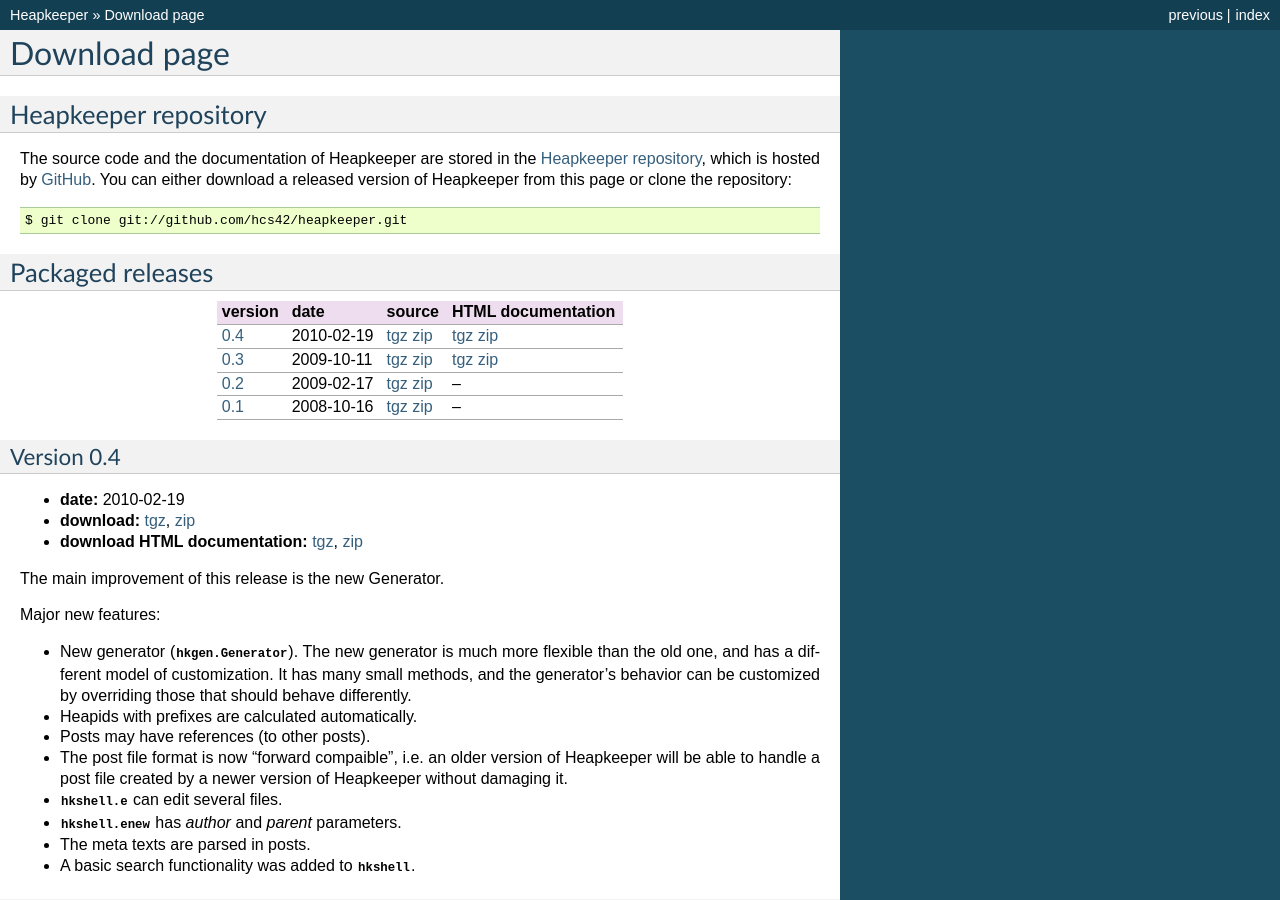
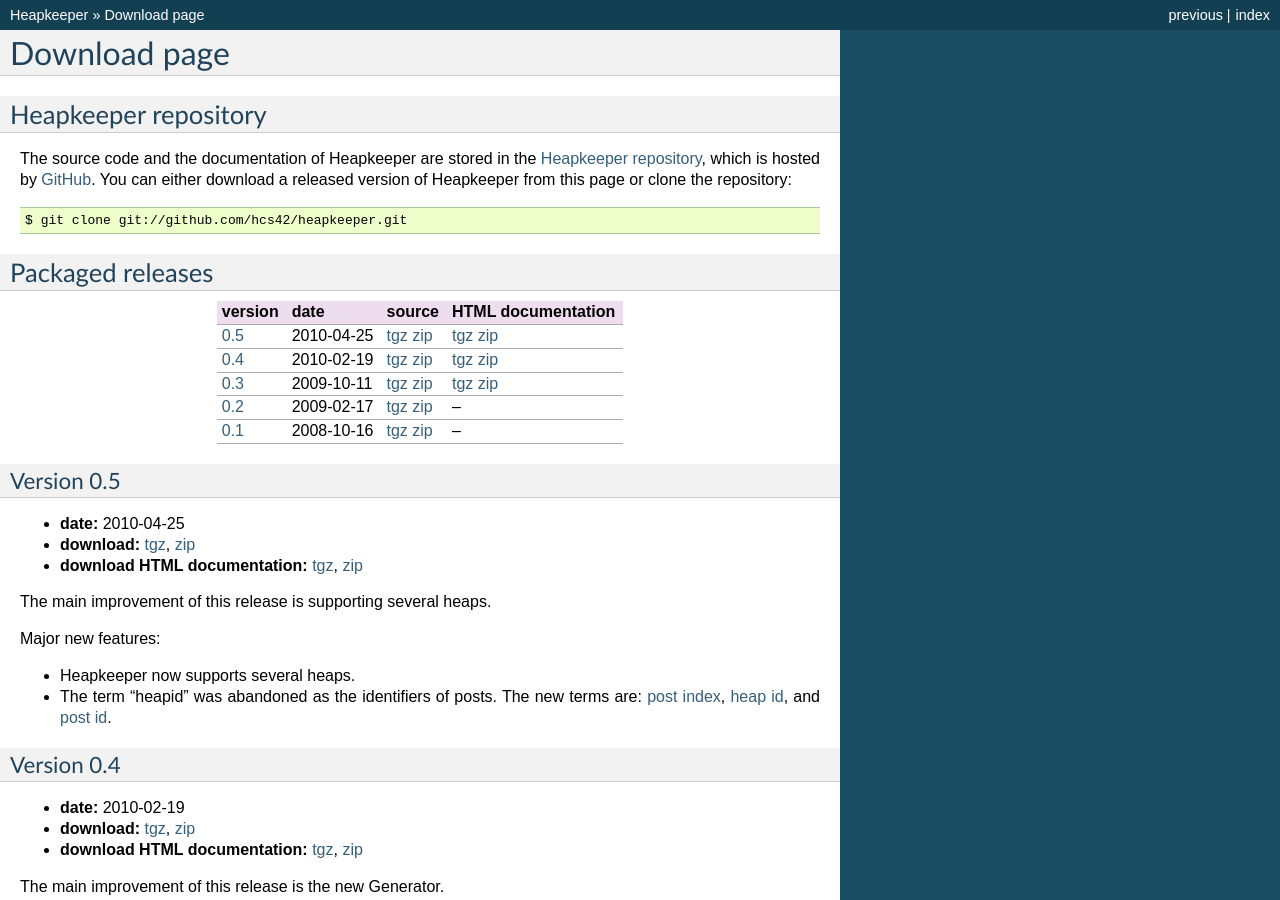
Before and after one commit to hcs42/heapkeeper-old, a Sphinx documentation site: the page built from doc/download.rst, in a window 1280 px wide and 900 px high. Built offline with Sphinx 7.4.7, drawn with Linux system fonts in a browser that asks for light colours.

Commit message:
Heapkeeper v0.5 released.
[v0.5]

The main improvement of this release is supporting several heaps.

Major new features:

- Heapkeeper now supports several heaps.
- The term "heapid" was abandoned as the identifiers of posts. The new terms
  are: post index, heap id, and post id.

```diff
--- a/doc/conf.py
+++ b/doc/conf.py
@@ -50,9 +50,9 @@ copyright = u'2009-2010, Csaba Hoch, Attila Nagy'
 # built documents.
 #
 # The short X.Y version.
-version = '0.4+'
+version = '0.5'
 # The full version, including alpha/beta/rc tags.
-release = '0.4+'
+release = '0.5'
 
 # The language for content autogenerated by Sphinx. Refer to documentation
 # for a list of supported languages.
--- a/doc/download.rst
+++ b/doc/download.rst
@@ -23,6 +23,8 @@ Packaged releases
 | version  | date       | source      | HTML documentation |
 |          |            |             |                    |
 +==========+============+=============+====================+
+| `0.5`_   | 2010-04-25 | tgz__ zip__ | tgz__ zip__        |
++----------+------------+-------------+--------------------+
 | `0.4`_   | 2010-02-19 | tgz__ zip__ | tgz__ zip__        |
 +----------+------------+-------------+--------------------+
 | `0.3`_   | 2009-10-11 | tgz__ zip__ | tgz__ zip__        |
@@ -32,6 +34,10 @@ Packaged releases
 | `0.1`_   | 2008-10-16 | tgz__ zip__ |  --                |
 +----------+------------+-------------+--------------------+
 
+__ http://heapkeeper.org/releases/heapkeeper-0.5.tar.gz
+__ http://heapkeeper.org/releases/heapkeeper-0.5.zip
+__ http://heapkeeper.org/releases/heapkeeper-htmldoc-0.5.tar.gz
+__ http://heapkeeper.org/releases/heapkeeper-htmldoc-0.5.zip
 __ http://heapkeeper.org/releases/heapkeeper-0.4.tar.gz
 __ http://heapkeeper.org/releases/heapkeeper-0.4.zip
 __ http://heapkeeper.org/releases/heapkeeper-htmldoc-0.4.tar.gz
@@ -44,6 +50,29 @@ __ http://github.com/hcs42/heapkeeper/tarball/v0.2
 __ http://github.com/hcs42/heapkeeper/zipball/v0.2
 __ http://github.com/hcs42/heapkeeper/tarball/v0.1
 __ http://github.com/hcs42/heapkeeper/zipball/v0.1
+
+.. _`0.5`:
+
+Version 0.5
+^^^^^^^^^^^
+
+- **date:** 2010-04-25
+- **download:** tgz__, zip__
+- **download HTML documentation:** tgz__, zip__
+
+__ http://heapkeeper.org/releases/heapkeeper-0.5.tar.gz
+__ http://heapkeeper.org/releases/heapkeeper-0.5.zip
+__ http://heapkeeper.org/releases/heapkeeper-htmldoc-0.5.tar.gz
+__ http://heapkeeper.org/releases/heapkeeper-htmldoc-0.5.zip
+
+The main improvement of this release is supporting several heaps.
+
+Major new features:
+
+- Heapkeeper now supports several heaps.
+- The term "heapid" was abandoned as the identifiers of posts. The new terms
+  are: :ref:`post index <glossary_post_index>`, :ref:`heap id
+  <glossary_heap_id>`, and :ref:`post id <glossary_post_id>`.
 
 .. _`0.4`:
 
--- a/hklib.py
+++ b/hklib.py
@@ -142,7 +142,7 @@ import hkutils
 import hkbodyparser
 
 
-heapkeeper_version = '0.4+'
+heapkeeper_version = '0.5'
 
 
 ##### logging #####
```
Also changed, not shown: 1 other file.
